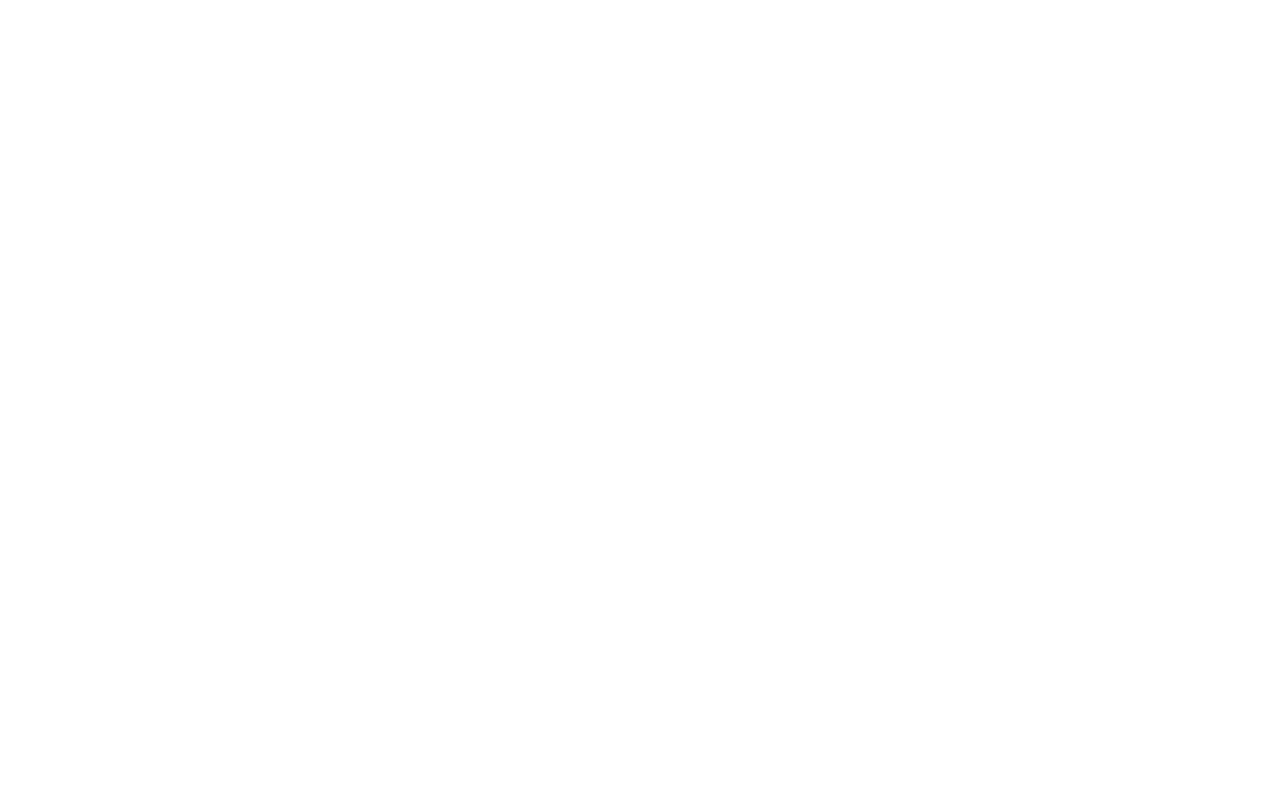
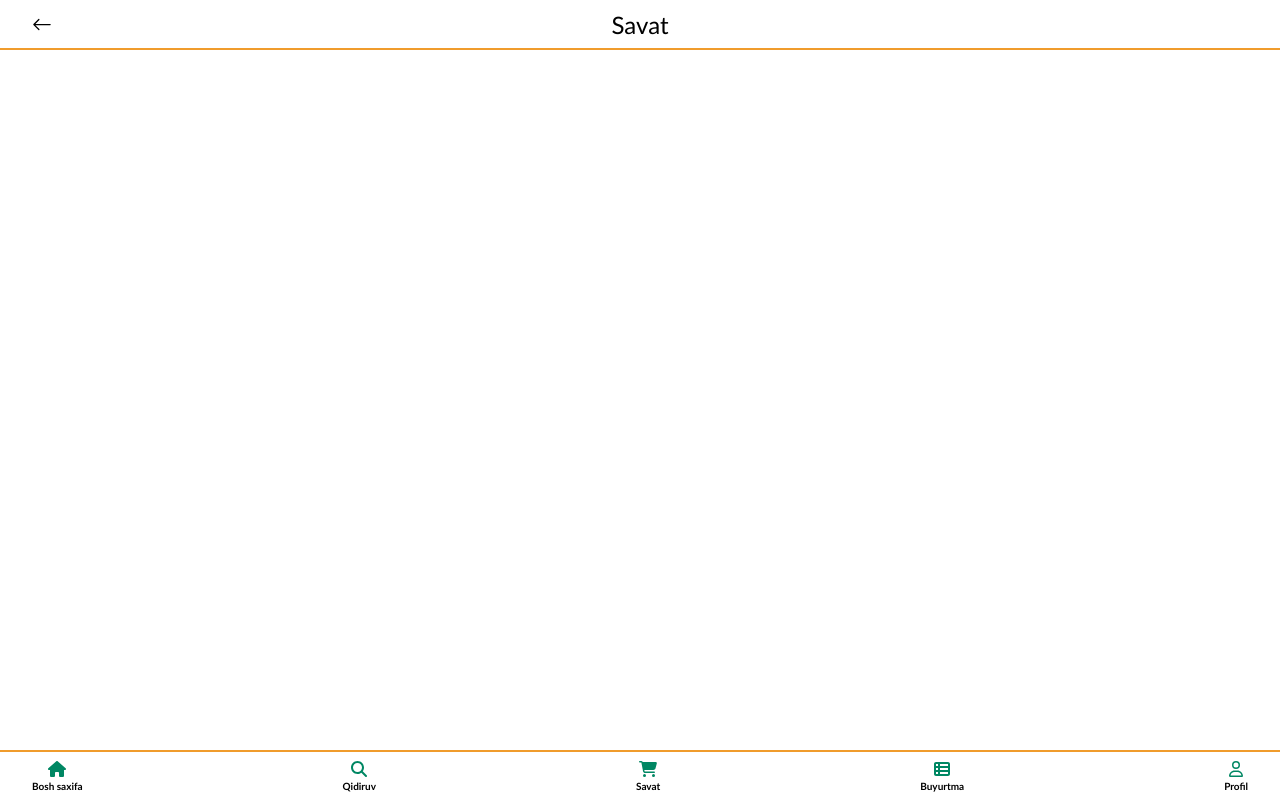
Before and after one commit to BakhramovDev/YetkazAppDemo, a Vue app: page /Basket in a window 1280 px wide. Before the commit this address had no page. Built offline with nearby package versions, Linux system fonts and the light colour scheme.

Commit message:
basket va home vuedagi o'zgarishlar

```diff
--- a/public/index.html
+++ b/public/index.html
@@ -15,5 +15,6 @@
     </noscript>
     <div id="app"></div>
     <!-- built files will be auto injected -->
+
   </body>
 </html>
--- a/src/App.vue
+++ b/src/App.vue
@@ -1,7 +1,18 @@
 <template>
-
+  <Footer />
   <router-view/>
 </template>
+
+<script>
+
+import Footer from '@/components/Footer.vue'
+
+export default {
+  components:{
+    Footer
+  }
+}
+</script>
 
 <style>
 
--- /dev/null
+++ b/src/components/Footer.vue
@@ -0,0 +1,114 @@
+<template>
+    <div class="footer">
+        <footer>
+            <nav>
+                <ul class="nav_item">
+                    <!--  bosh saxifa  -->
+                    <li class="nav-link">
+                        <router-link to="/">
+                            <div class="router">
+                                <svg xmlns="http://www.w3.org/2000/svg" height="16" width="18" viewBox="0 0 576 512"><path d="M575.8 255.5c0 18-15 32.1-32 32.1h-32l.7 160.2c0 2.7-.2 5.4-.5 8.1V472c0 22.1-17.9 40-40 40H456c-1.1 0-2.2 0-3.3-.1c-1.4 .1-2.8 .1-4.2 .1H416 392c-22.1 0-40-17.9-40-40V448 384c0-17.7-14.3-32-32-32H256c-17.7 0-32 14.3-32 32v64 24c0 22.1-17.9 40-40 40H160 128.1c-1.5 0-3-.1-4.5-.2c-1.2 .1-2.4 .2-3.6 .2H104c-22.1 0-40-17.9-40-40V360c0-.9 0-1.9 .1-2.8V287.6H32c-18 0-32-14-32-32.1c0-9 3-17 10-24L266.4 8c7-7 15-8 22-8s15 2 21 7L564.8 231.5c8 7 12 15 11 24z"/></svg>
+                            <p>
+                                Bosh saxifa
+                            </p>
+                            </div>
+                        </router-link>
+                    </li>
+                    <!-- Qidiruv -->
+                    <li class="nav-link">
+                        <router-link to="/">
+                            <div class="router">
+                                <svg xmlns="http://www.w3.org/2000/svg" height="16" width="16" viewBox="0 0 512 512"><path d="M416 208c0 45.9-14.9 88.3-40 122.7L502.6 457.4c12.5 12.5 12.5 32.8 0 45.3s-32.8 12.5-45.3 0L330.7 376c-34.4 25.2-76.8 40-122.7 40C93.1 416 0 322.9 0 208S93.1 0 208 0S416 93.1 416 208zM208 352a144 144 0 1 0 0-288 144 144 0 1 0 0 288z"/></svg>
+                            <p>
+                                Qidiruv
+                            </p>
+                            </div>
+                        </router-link>
+                    </li>
+                    <!-- Savat -->
+                    <li class="nav-link">
+                        <router-link to="/Basket">
+                            <div class="router">
+                                <svg xmlns="http://www.w3.org/2000/svg" height="16" width="18" viewBox="0 0 576 512"><path d="M0 24C0 10.7 10.7 0 24 0H69.5c22 0 41.5 12.8 50.6 32h411c26.3 0 45.5 25 38.6 50.4l-41 152.3c-8.5 31.4-37 53.3-69.5 53.3H170.7l5.4 28.5c2.2 11.3 12.1 19.5 23.6 19.5H488c13.3 0 24 10.7 24 24s-10.7 24-24 24H199.7c-34.6 0-64.3-24.6-70.7-58.5L77.4 54.5c-.7-3.8-4-6.5-7.9-6.5H24C10.7 48 0 37.3 0 24zM128 464a48 48 0 1 1 96 0 48 48 0 1 1 -96 0zm336-48a48 48 0 1 1 0 96 48 48 0 1 1 0-96z"/></svg>
+                            <p>
+                                Savat
+                            </p>
+                            </div>
+                        </router-link>
+                    </li>
+                    <!-- Buyurtma -->
+                    <li class="nav-link">
+                        <router-link to="/">
+                            <div class="router">
+                                <svg xmlns="http://www.w3.org/2000/svg" height="16" width="16" viewBox="0 0 512 512"><path d="M0 96C0 60.7 28.7 32 64 32H448c35.3 0 64 28.7 64 64V416c0 35.3-28.7 64-64 64H64c-35.3 0-64-28.7-64-64V96zm64 0v64h64V96H64zm384 0H192v64H448V96zM64 224v64h64V224H64zm384 0H192v64H448V224zM64 352v64h64V352H64zm384 0H192v64H448V352z"/></svg>
+                            <p>
+                                Buyurtma
+                            </p>
+                            </div>
+                        </router-link>
+                    </li>
+                    <!-- Profil -->
+                    <li class="nav-link">
+                        <router-link to="/">
+                            <div class="router">
+                                <svg
+                             xmlns="http://www.w3.org/2000/svg" height="16" width="14" viewBox="0 0 448 512"><path d="M304 128a80 80 0 1 0 -160 0 80 80 0 1 0 160 0zM96 128a128 128 0 1 1 256 0A128 128 0 1 1 96 128zM49.3 464H398.7c-8.9-63.3-63.3-112-129-112H178.3c-65.7 0-120.1 48.7-129 112zM0 482.3C0 383.8 79.8 304 178.3 304h91.4C368.2 304 448 383.8 448 482.3c0 16.4-13.3 29.7-29.7 29.7H29.7C13.3 512 0 498.7 0 482.3z"/>
+                            </svg>
+                            <p>
+                                Profil
+                            </p>
+                            </div>
+                        </router-link>
+                    </li>
+                    <!--  -->
+                </ul>
+            </nav>
+        </footer>
+    </div>
+</template>
+<style scoped>
+footer{
+    position: fixed;
+    bottom: 0;
+    left: 0;
+    display: flex;
+    align-items: center;
+    justify-content: center;
+    width: 100%;
+    height: 50px;
+    border-top: 2px solid #F09C2C;
+    background-color: white;
+}
+nav{
+    display: flex;
+    align-items: center;
+    justify-content: center;
+    height: 40px;
+    width: 95%;
+    /* border: 1px solid red; */
+}
+.nav_item{
+    display: flex;
+    align-items: center;
+    justify-content: space-between;
+    width: 100%;
+}
+.router{
+    text-align: center;
+
+}
+.router svg{
+    fill: #008763;
+    transition: all 0.1s ease;
+}
+.router svg:hover{
+    fill: #00c792;
+    height: 20px;
+    width: 20px;
+}
+.router p{
+    color: black;
+    font-size: 10px;
+    font-weight: 800;
+}
+</style>
--- a/src/components/Header.vue
+++ b/src/components/Header.vue
@@ -8,7 +8,7 @@
                     </h1>
                 </div>
                 <form submit.prevent>
-                    <input class="header_search_input" type="text" placeholder="Qidiruv">
+                    <input class="header_search_input" type="text" placeholder="Qidiruv...">
                 </form>
             </nav>
         </div>
@@ -21,9 +21,9 @@
         align-items: center;
         justify-content: center;
         width: 100%;
-        height: 60px;
+        height: 50px;
         background-color: white;
-        /* box-shadow: 0px 11px 8px 9px rgba(32, 30, 41, 0.298); */
+        border-bottom: 2px solid #F09C2C;
 
     }
     nav{
@@ -32,23 +32,26 @@
         justify-content: center;
         width: 95%;
         height: 95%;
+        /* border: 1px solid red; */
+
     }
     .header_search_input{
-        min-width: 300px;
+        width:300px ;
         height: 25px;
         border: none;
         border-radius: 5px;
-        outline: none;
+        outline-color:#F09C2C;
         padding: 3px;
         background-color: rgb(232, 231, 231);
 
     }
     .header_search_input::placeholder{
-        color: rgb(56, 56, 56);
+        color: #008763;
         font-weight: 800;
     }
     .logo{
         display: none;
+        color: #008763;
     }
     @media(min-width:600px){
         .logo{
--- /dev/null
+++ b/src/components/basketNav.vue
@@ -0,0 +1,64 @@
+<template>
+    <div>
+        <div class="header">
+            <header>
+                <nav>
+                    <ul class="nav_link">
+                        <li class="nav_item"><router-link to="/"><div class="router">
+                            <svg xmlns="http://www.w3.org/2000/svg" width="20" height="23" fill="black" class="bi bi-arrow-left" viewBox="0 0 16 16">
+                        <path fill-rule="evenodd" d="M15 8a.5.5 0 0 0-.5-.5H2.707l3.147-3.146a.5.5 0 1 0-.708-.708l-4 4a.5.5 0 0 0 0 .708l4 4a.5.5 0 0 0 .708-.708L2.707 8.5H14.5A.5.5 0 0 0 15 8"/>
+                        </svg></div></router-link></li>
+                    </ul>
+                    <ul class="nav_link">
+                        <li class="nav_item"><h1>Savat</h1></li>
+                    </ul>
+                    <ul class="nav_link">
+                        <li class="nav_item"><div class="unless"></div></li>
+                    </ul>
+                </nav>
+            </header>
+        </div>
+    </div>
+</template>
+
+<style scoped>
+    header{
+        position: fixed;
+        left: 0;
+        top: 0;
+        height: 50px;
+        width: 100%;
+        display: flex;
+        justify-content: center;
+        align-items: center;
+        border-bottom: 2px solid #F09C2C;
+    }
+    nav{
+        height: 35px;
+        width: 95%;
+        display: flex;
+        align-items: center;
+        justify-content: space-between;
+    }
+    .router{
+        display: flex;
+        align-items: center;
+        justify-content: center;
+    }
+    .nav_item h1{
+        font-weight: 400;
+    }
+    .nav_item svg{
+        fill: black;
+        transition: all 0.5s ease;
+    }
+    .nav_item svg:hover{
+        fill: #992828;
+    }
+    .unless
+    {
+        height: 20px;
+        width: 20px;
+        background-color:transparent;
+    }
+</style>
--- a/src/router/index.js
+++ b/src/router/index.js
@@ -12,13 +12,13 @@
     component: HomeView
   },
   {
-    path: '/about',
-    name: 'about',
+    path: '/Basket',
+    name: 'Basket',
     // route level code-splitting
     // this generates a separate chunk (about.[hash].js) for this route
     // which is lazy-loaded when the route is visited.
     component: function () {
-      return import(/* webpackChunkName: "about" */ '../views/AboutView.vue')
+      return import(/* webpackChunkName: "about" */ '../views/Basket.vue')
     }
   }
 ]
--- a/src/views/AboutView.vue
+++ /dev/null
@@ -1,10 +0,0 @@
-<template>
-  <div class="about">
-    <h1>New github repostory</h1>
-
-    <h1>
-      yangi codlar
-    </h1>
-    <h5> Codes </h5>
-  </div>
-</template>
--- /dev/null
+++ b/src/views/Basket.vue
@@ -0,0 +1,19 @@
+<template>
+  <div class="Basket">
+    <basketNav />
+
+  </div>
+</template>
+
+<script>
+
+import basketNav from "@/components/basketNav.vue"
+
+
+export default {
+  components:{
+      basketNav,
+
+  }
+}
+</script>
--- a/src/views/Home.vue
+++ b/src/views/Home.vue
@@ -1,17 +1,21 @@
 <template>
 
     <div>
-        <Header />
-     <Swiper />
+      <Header />
+        <Swiper />
+        <Footer />
     </div>
 </template>
 <script>
+import Header from "@/components/Header.vue"
 import Swiper from "@/components/Swiper.vue"
-import Header from '@/components/Header.vue'
+import Footer from '@/components/Footer.vue'
+
 export default {
     components: {
+      Header,
       Swiper,
-       Header,
+      Footer,
     }
 }
 </script>
--- a/src/views/index.vue
+++ b/src/views/index.vue
@@ -1,6 +1,5 @@
 <template>
   <div>
-
     <Home />
   </div>
 </template>
@@ -9,6 +8,7 @@
 // @ is an alias to /src
 import Home from '@/views/Home.vue'
 
+
 export default {
   components: {
     Home
```
Also changed, not shown: src/views/Search.vue (added, +11 -0 lines).
